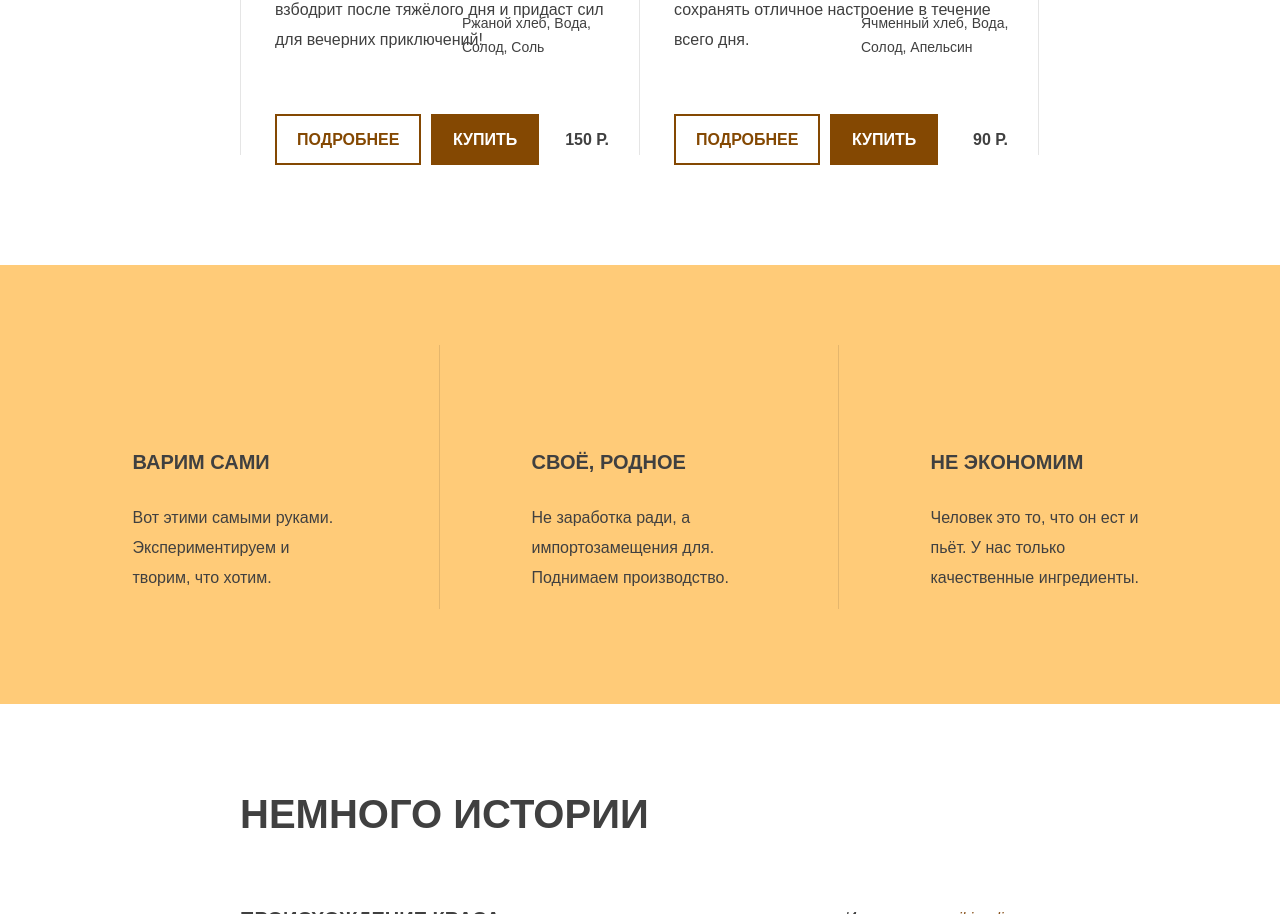
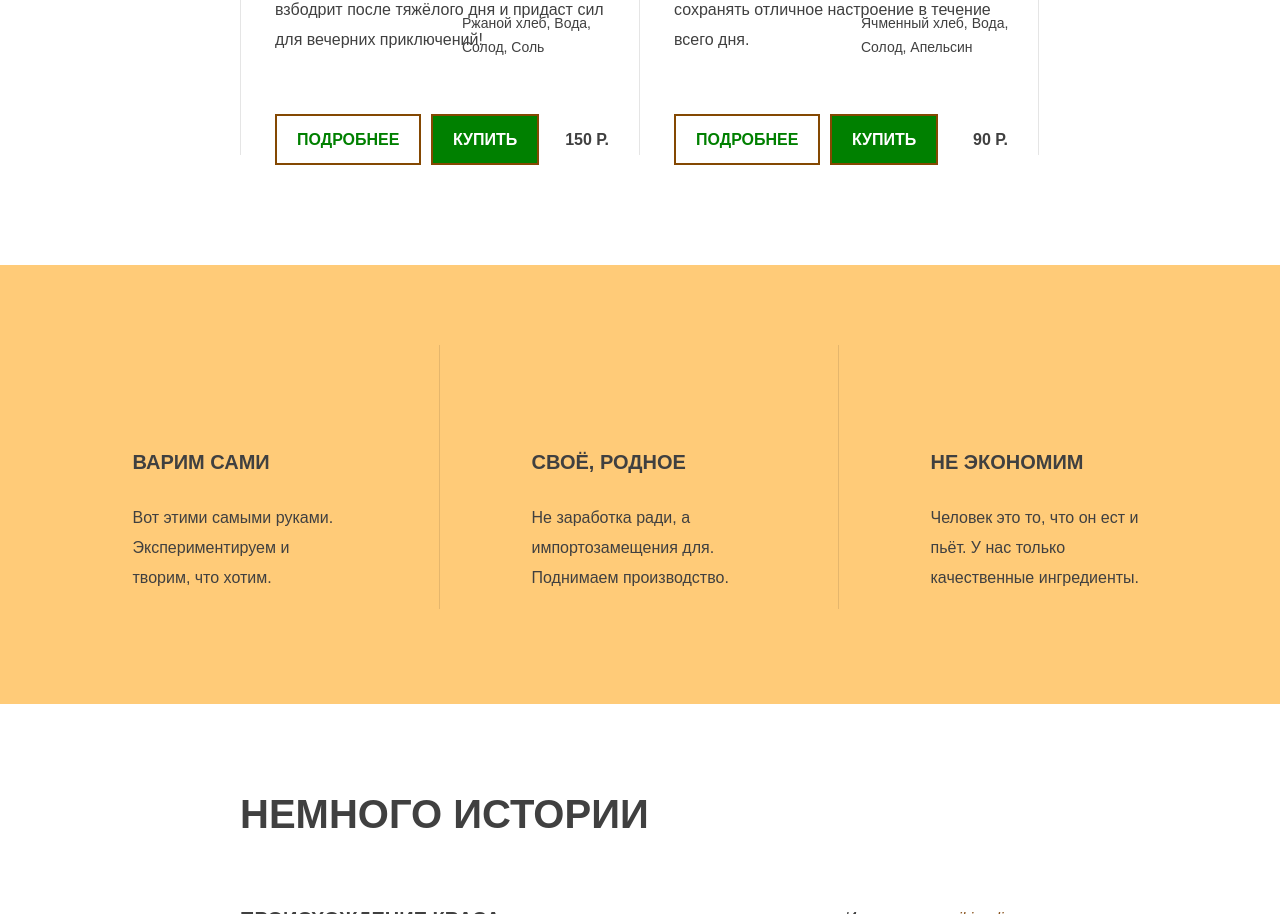
Before and after one commit to Linx39/kvast, a plain HTML site: page index.html in a window 1280 px wide. Shown: the part 996-1910 px from the top of the page. Drawn offline with Linux system fonts and the light colour scheme.

Commit message:
поменяла цвет кнопок в новинках на зеленый

```diff
--- a/css/style.css
+++ b/css/style.css
@@ -171,7 +171,7 @@ body {
 
 .item-btn-more {
     border: 2px solid #844802;
-    color: #844802;
+    color: green;
     background-color: white;
     margin-left: 34px;
 }
@@ -179,7 +179,7 @@ body {
 .item-btn-buy {
     border: 2px solid #844802;
     color: white;
-    background-color: #844802;
+    background-color: green;
     margin-left: 5px;
 }
 
```
